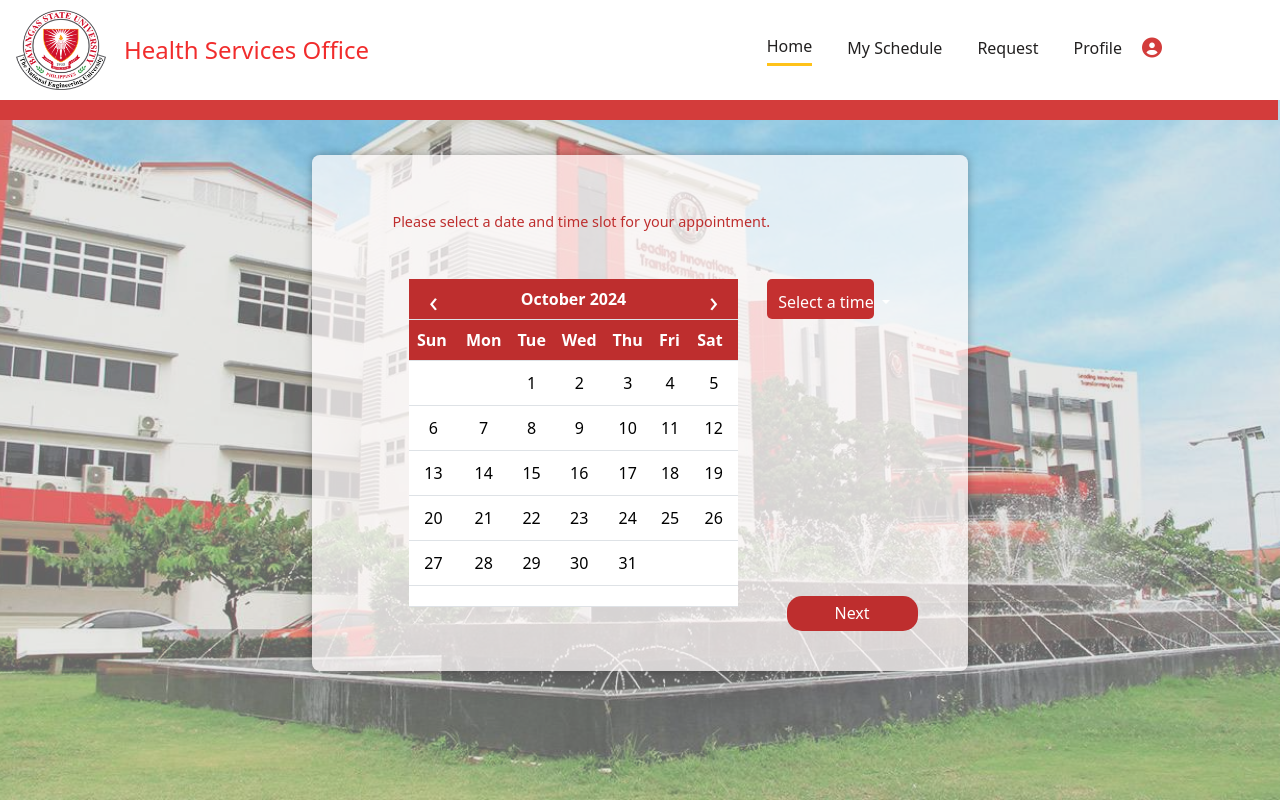
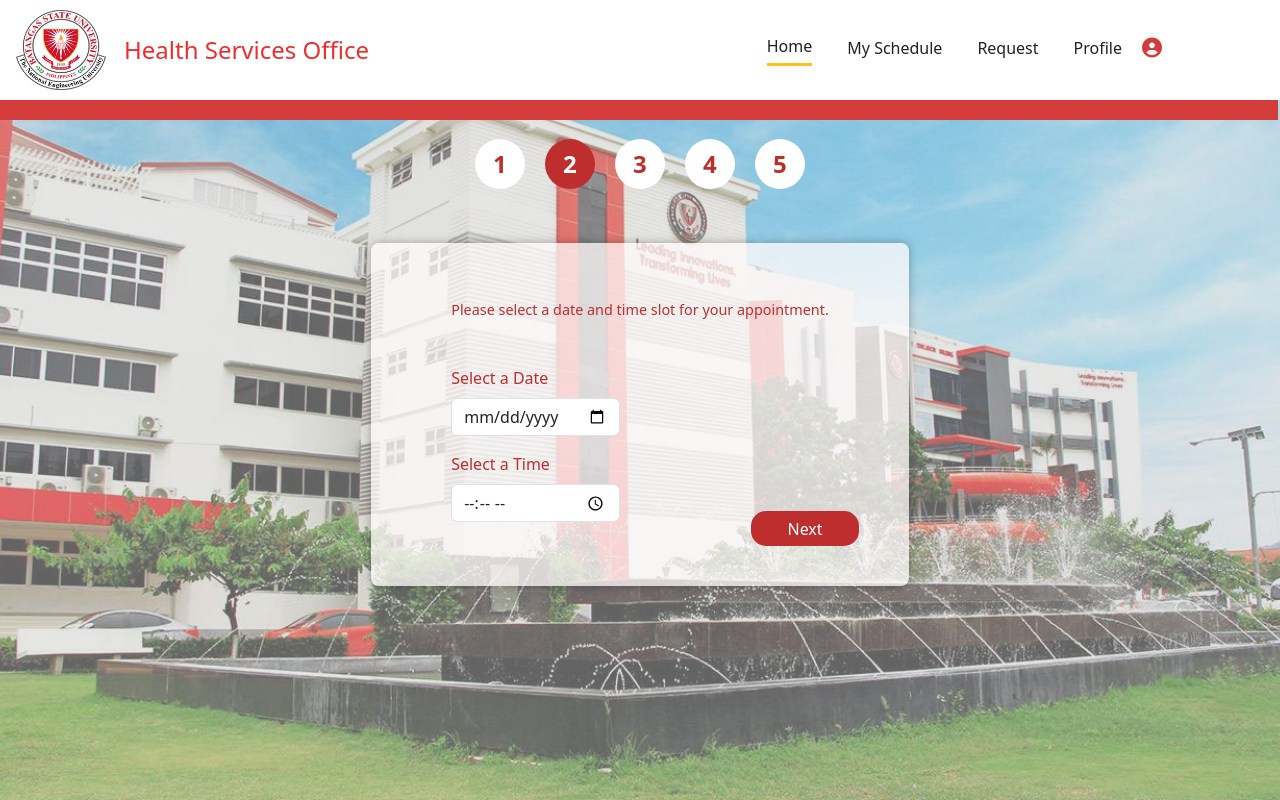
Before and after one commit to hhheal8/Health_Services_Office_BSU_Alangilan_Campus, a Django app: page /users/user-student/appointment2/1 in a window 1280 px wide. Run offline with Django 5.2, Linux system fonts and the light colour scheme; a user stored in the database is signed in; data comes from the database, SQL or seed files in the repository; both versions use the stored data as it was after the commit.

Commit message:
Appointment 1, 2, and 3 - Working (need polish)

```diff
--- a/healthclinic_system/static/student/assets/js/appointment-2.js
+++ b/healthclinic_system/static/student/assets/js/appointment-2.js
@@ -144,106 +144,163 @@
 
 
 
-const calendarBody = document.getElementById('calendar-body');
-const calendarMonth = document.getElementById('calendar-month');
-const selectionDisplay = document.getElementById('selection-display');
-const note = document.getElementById('note');
+// const calendarBody = document.getElementById('calendar-body');
+// const calendarMonth = document.getElementById('calendar-month');
+// const selectionDisplay = document.getElementById('selection-display');
+// const note = document.getElementById('note');
 
-let selectedDate = null;
-let selectedTimeSlot = null;
+// let selectedDate = null;
+// let selectedTimeSlot = null;
 
-const monthNames = [
-  "January", "February", "March", "April", "May", "June",
-  "July", "August", "September", "October", "November", "December"
-];
-let currentMonth = new Date().getMonth();
-let currentYear = new Date().getFullYear();
+// const monthNames = [
+//   "January", "February", "March", "April", "May", "June",
+//   "July", "August", "September", "October", "November", "December"
+// ];
+// let currentMonth = new Date().getMonth();
+// let currentYear = new Date().getFullYear();
 
-function renderCalendar(month, year) {
-  calendarBody.innerHTML = '';
-  calendarMonth.textContent = `${monthNames[month]} ${year}`;
-  const firstDay = new Date(year, month, 1).getDay();
-  const daysInMonth = new Date(year, month + 1, 0).getDate();
-  let dayCounter = 1;
+// function renderCalendar(month, year) {
+//   calendarBody.innerHTML = '';
+//   calendarMonth.textContent = `${monthNames[month]} ${year}`;
+//   const firstDay = new Date(year, month, 1).getDay();
+//   const daysInMonth = new Date(year, month + 1, 0).getDate();
+//   let dayCounter = 1;
 
-  for (let week = 0; week < 6; week++) {
-    const row = document.createElement('tr');
-    for (let day = 0; day < 7; day++) {
-      const cell = document.createElement('td');
-      if (week === 0 && day < firstDay) {
-        cell.innerHTML = '';
-      } else if (dayCounter <= daysInMonth) {
-        cell.innerHTML = dayCounter;
-        cell.addEventListener('click', function () {
-          selectedDate = `${year}-${String(month + 1).padStart(2, '0')}-${String(dayCounter).padStart(2, '0')}`;
-          document.querySelectorAll('.calendar-table td').forEach(td => td.classList.remove('selected'));
-          cell.classList.add('selected');
-          updateSelectionDisplay();
-        });
-        dayCounter++;
-      } else {
-        cell.innerHTML = '';
-      }
-      row.appendChild(cell);
-    }
-    calendarBody.appendChild(row);
-  }
-}
+//   for (let week = 0; week < 6; week++) {
+//     const row = document.createElement('tr');
+//     for (let day = 0; day < 7; day++) {
+//       const cell = document.createElement('td');
+//       if (week === 0 && day < firstDay) {
+//         cell.innerHTML = '';
+//       } else if (dayCounter <= daysInMonth) {
+//         cell.innerHTML = dayCounter;
+//         cell.addEventListener('click', function () {
+//           selectedDate = `${year}-${String(month + 1).padStart(2, '0')}-${String(dayCounter).padStart(2, '0')}`;
+//           document.querySelectorAll('.calendar-table td').forEach(td => td.classList.remove('selected'));
+//           cell.classList.add('selected');
+//           updateSelectionDisplay();
+//         });
+//         dayCounter++;
+//       } else {
+//         cell.innerHTML = '';
+//       }
+//       row.appendChild(cell);
+//     }
+//     calendarBody.appendChild(row);
+//   }
+// }
 
-function prevMonth() {
-  if (currentMonth === 0) {
-    currentMonth = 11;
-    currentYear--;
-  } else {
-    currentMonth--;
-  }
-  renderCalendar(currentMonth, currentYear);
-}
+// function prevMonth() {
+//   if (currentMonth === 0) {
+//     currentMonth = 11;
+//     currentYear--;
+//   } else {
+//     currentMonth--;
+//   }
+//   renderCalendar(currentMonth, currentYear);
+// }
 
-function nextMonth() {
-  if (currentMonth === 11) {
-    currentMonth = 0;
-    currentYear++;
-  } else {
-    currentMonth++;
-  }
-  renderCalendar(currentMonth, currentYear);
-}
+// function nextMonth() {
+//   if (currentMonth === 11) {
+//     currentMonth = 0;
+//     currentYear++;
+//   } else {
+//     currentMonth++;
+//   }
+//   renderCalendar(currentMonth, currentYear);
+// }
 
-function updateSelectionDisplay() {
-  if (selectedDate && selectedTimeSlot) {
-    document.getElementById('appointment_date').value = selectedDate;
-    document.getElementById('appointment_time').value = selectedTimeSlot;
-    note.style.display = 'none';
-    selectionDisplay.textContent = `Selected Date: ${selectedDate}, Selected Time: ${selectedTimeSlot}`;
-  } else {
-    note.style.display = 'block';
-    selectionDisplay.textContent = '';
-  }
-}
+// function updateSelectionDisplay() {
+//   if (selectedDate && selectedTimeSlot) {
+//     document.getElementById('appointment_date').value = selectedDate;
+//     document.getElementById('appointment_time').value = selectedTimeSlot;
+//     note.style.display = 'none';
+//     selectionDisplay.textContent = `Selected Date: ${selectedDate}, Selected Time: ${selectedTimeSlot}`;
+//   } else {
+//     note.style.display = 'block';
+//     selectionDisplay.textContent = '';
+//   }
+// }
+
+// document.addEventListener('DOMContentLoaded', function () {
+//   renderCalendar(currentMonth, currentYear);
+
+//   const steps = document.querySelectorAll('.step');
+//   steps.forEach(step => {
+//     step.addEventListener('click', function () {
+//       const url = this.getAttribute('data-href');
+//       if (url) {
+//         window.location.href = url;
+//       }
+//     });
+//   });
+
+//   const dropdownItems = document.querySelectorAll('.dropdown-item');
+//   const dropdownToggle = document.querySelector('.dropdown-toggle');
+
+//   dropdownItems.forEach(item => {
+//     item.addEventListener('click', function (event) {
+//       event.preventDefault();
+//       selectedTimeSlot = this.textContent;
+//       dropdownToggle.textContent = selectedTimeSlot;
+//       updateSelectionDisplay();
+//     });
+//   });
+// });
+
+
+
+
+
+
+
+
+
+
+
+
+
+
+
+
+
+
+
+
+
+
+
+
+
+
+
+
+
 
 document.addEventListener('DOMContentLoaded', function () {
-  renderCalendar(currentMonth, currentYear);
+  const appointmentDateInput = document.getElementById('appointmentDate');
+  const appointmentTimeInput = document.getElementById('appointmentTime');
+  const selectionDisplay = document.getElementById('selection-display');
+  const note = document.getElementById('note');
 
-  const steps = document.querySelectorAll('.step');
-  steps.forEach(step => {
-    step.addEventListener('click', function () {
-      const url = this.getAttribute('data-href');
-      if (url) {
-        window.location.href = url;
-      }
-    });
+  appointmentDateInput.addEventListener('change', function () {
+    updateSelectionDisplay();
   });
 
-  const dropdownItems = document.querySelectorAll('.dropdown-item');
-  const dropdownToggle = document.querySelector('.dropdown-toggle');
+  appointmentTimeInput.addEventListener('change', function () {
+    updateSelectionDisplay();
+  });
 
-  dropdownItems.forEach(item => {
-    item.addEventListener('click', function (event) {
-      event.preventDefault();
-      selectedTimeSlot = this.textContent;
-      dropdownToggle.textContent = selectedTimeSlot;
-      updateSelectionDisplay();
-    });
-  });
+  function updateSelectionDisplay() {
+    const selectedDate = appointmentDateInput.value;
+    const selectedTime = appointmentTimeInput.value;
+
+    if (selectedDate && selectedTime) {
+      note.style.display = 'none';
+      selectionDisplay.textContent = `Selected Date: ${selectedDate}, Selected Time: ${selectedTime}`;
+    } else {
+      note.style.display = 'block';
+      selectionDisplay.textContent = '';
+    }
+  }
 });
--- a/healthclinic_system/static/student/assets/js/appointment-3.js
+++ b/healthclinic_system/static/student/assets/js/appointment-3.js
@@ -1,22 +1,39 @@
-document.addEventListener('DOMContentLoaded', function () {
-    const steps = document.querySelectorAll('.step');
-    steps.forEach(step => {
-      step.addEventListener('click', function () {
-        const url = this.getAttribute('data-href');
-        if (url) {
-          window.location.href = url;
-        }
-      });
-    });
+// document.addEventListener('DOMContentLoaded', function () {
+//     const steps = document.querySelectorAll('.step');
+//     steps.forEach(step => {
+//       step.addEventListener('click', function () {
+//         const url = this.getAttribute('data-href');
+//         if (url) {
+//           window.location.href = url;
+//         }
+//       });
+//     });
 
-    const button1 = document.getElementById('button1');
-    const button2 = document.getElementById('button2');
+//     const button1 = document.getElementById('button1');
+//     const button2 = document.getElementById('button2');
 
-    button1.addEventListener('click', function () {
-      window.location.href = 'appointment-4-form1.html';
-    });
+//     button1.addEventListener('click', function () {
+//       window.location.href = 'appointment-4-form1.html';
+//     });
 
-    button2.addEventListener('click', function () {
-      window.location.href = 'appointment-4-form2.html';
-    });
-  });
+//     button2.addEventListener('click', function () {
+//       window.location.href = 'appointment-4-form2.html';
+//     });
+//   });
+
+// document.addEventListener("DOMContentLoaded", () => {
+
+//   const button1 = document.getElementById("button1")
+//   const button2 = document.getElementById("button2")
+
+//   button1.addEventListener("click", () => {
+//     const url = this.getAttribute("data-url")
+//     window.location.href = url
+//   })
+
+//   button2.addEventListener("click", () => {
+//     const url = this.getAttribute("data-url")
+//     window.location.href = url
+//   })
+
+// })
--- a/users/models.py
+++ b/users/models.py
@@ -24,7 +24,7 @@
 
   middle_name = models.CharField(max_length=50, null=True, blank=True)
   suffix = models.CharField(max_length=10, null=True, blank=True)
-  birth_date = models.DateField()
+  birth_date = models.DateField(null=True, blank=True)
   sr_code = models.CharField(max_length=50, null=False, blank=False)
   age = models.IntegerField(null=False, blank=False)
   contact_number = models.CharField(max_length=15, null=True, blank=True)
--- a/users/templates/users/student/appointment-2.html
+++ b/users/templates/users/student/appointment-2.html
@@ -26,7 +26,7 @@
       <form method="POST" action="{% url 'users:student_appointment2' appointment_id=appointment.id %}">
         {% csrf_token %}
 
-        <div class="schedule-container">
+        {% comment %} <div class="schedule-container">
           <div class="calendar">
             <table class="table calendar-table">
               <thead>
@@ -76,11 +76,21 @@
                 <li><a class="dropdown-item" href="#">7:00-7:30pm</a></li>
               </ul>
             </div>
-            <input type="hidden" id="appointment_date" name="appointment_date">
-            <input type="hidden" id="appointment_time" name="appointment_time">
-            <button type="submit" class="nextbutton" id="nextButton">Next</button>
+          </div>
+        </div> {% endcomment %}
+
+        <div class="appointment_scheduling">
+          <div class="mb-3">
+            <label for="appointmentDate" class="form-label">Select a Date</label>
+            <input type="date" name="appointment_date" id="appointmentDate" class="form-control">
+          </div>
+          <div class="mb-3">
+            <label for="appointmentTime" class="form-label">Select a Time</label>
+            <input type="time" name="appointment_time" id="appointmentTime" class="form-control">
           </div>
         </div>
+
+        <button type="submit" class="nextbutton" id="nextButton">Next</button>
       </form>
     </div>
   </div>
--- a/users/templates/users/student/appointment-3.html
+++ b/users/templates/users/student/appointment-3.html
@@ -23,17 +23,21 @@
       <h2 class="text-center">APPOINTMENT</h2>
       <div class="appointment-buttons">
         <button class="appointment-button" id="button1">
+          <a href="{% url 'users:student_appointment4_form2' %}">
             <ul>
               <li>Pre-Employment Medical Examination</li>
               <li>OJT Medical Examination</li>
             </ul>
+          </a>
         </button>
 
         <button class="appointment-button" id="button2">
+          <a href="{% url 'users:student_appointment4_form1' %}">
             <ul>
               <li>Sports Medical Examination</li>
               <li>Pre-Enrollment Medical Examination</li>
             </ul>
+          </a>
         </button>
       </div>
       <div class="note">Reminder: Bring all of your requirements (X-ray, Drug Test, Blood Typing)<br> and the hardcopy of your forms.</div>
```
Also changed, not shown: db.sqlite3, media/profile_images/OIP.jpg (added), media/profile_images/OIP_ixuyeMl.jpg (added), media/profile_images/Tumblr_NYfU1qR.jpg (added), users/migrations/0004_alter_alangilanusers_birth_date.py (added). Lines whose indentation alone changed are shown as unchanged.
